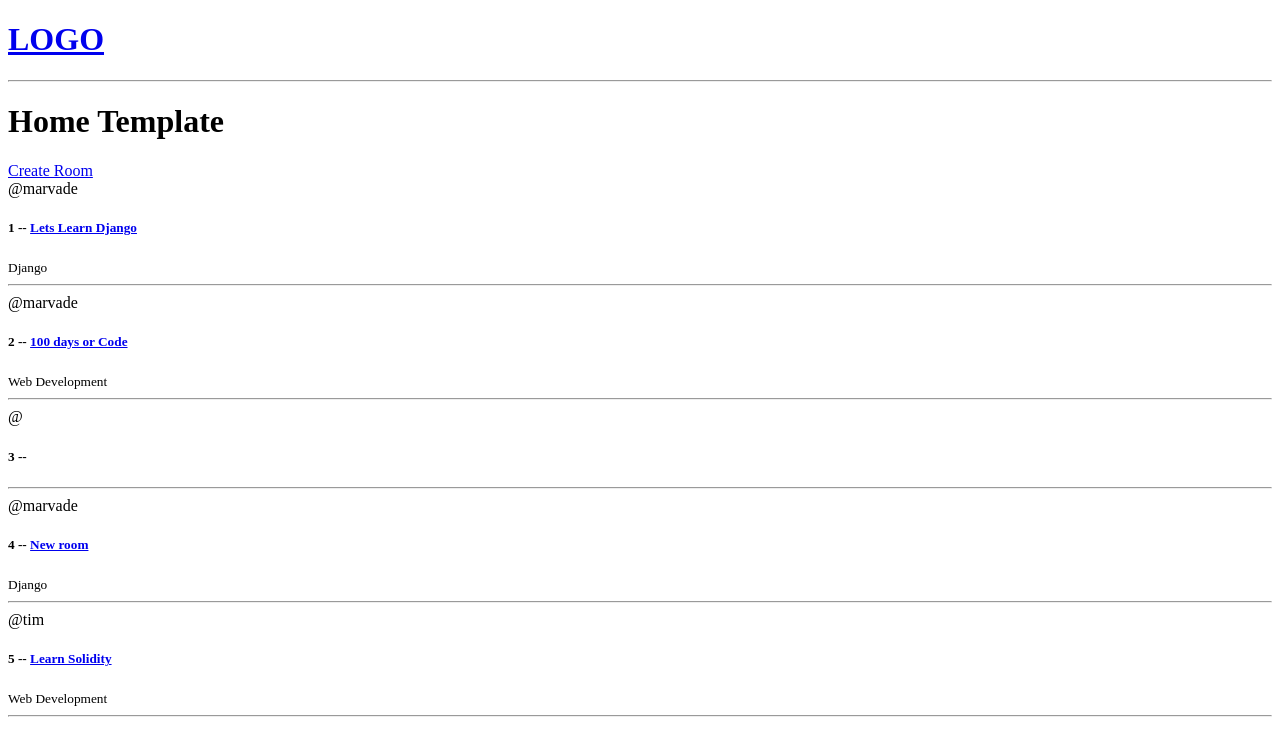
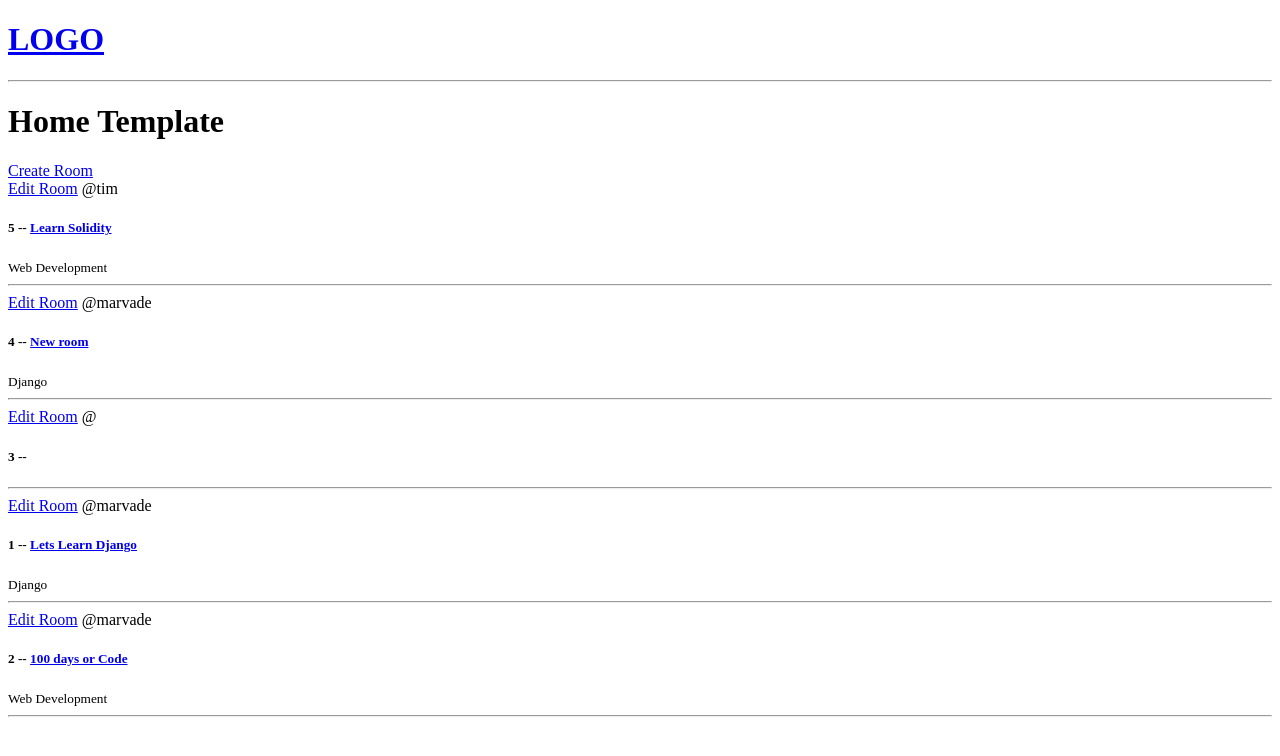
Before and after one commit to MarvsConcept/studybud, a Django app: page / in a window 1280 px wide. Shown: the top 756 px of the page. Run offline with Django 4.2, Linux system fonts and the light colour scheme; data comes from the database, SQL or seed files in the repository; both versions use the stored data as it was after the commit.

Commit message:
Updating Rooms Functionality

```diff
--- a/base/models.py
+++ b/base/models.py
@@ -18,6 +18,8 @@ class Room(models.Model):
     updated = models.DateTimeField(auto_now=True)
     created = models.DateTimeField(auto_now_add=True)
 
+    class Meta:
+        ordering = ['-updated', '-created']
 
     def __str__(self):
         return self.name
--- a/base/templates/base/home.html
+++ b/base/templates/base/home.html
@@ -10,6 +10,7 @@
     <div>
         {% for room in rooms %}
         <div>
+            <a href="{% url 'update-room' room.id %}">Edit Room</a>
             <span>@{{room.host.username}}</span>
             <h5>{{room.id}} -- <a href="{% url 'room' room.id %}">{{room.name}}</a></h5>
             <small>{{room.topic.name}}</small>
--- a/base/templates/base/room_form.html
+++ b/base/templates/base/room_form.html
@@ -4,7 +4,7 @@
 
     <form method="POST" action="">
         {% csrf_token %}
-
+        {{form.as_p}}
         <input type="submit" value="Submit">
     </form>
 
--- a/base/urls.py
+++ b/base/urls.py
@@ -5,4 +5,5 @@ urlpatterns = [
     path('', views.home, name='home',),
     path('room/<str:pk>/', views.room, name='room'),
     path('create-room/', views.createRoom, name='create-room'),
+    path('room/<str:pk>/update/', views.updateRoom, name='update-room'),
 ]
--- a/base/views.py
+++ b/base/views.py
@@ -1,6 +1,6 @@
-from django.shortcuts import render
+from django.shortcuts import render, redirect
 from .models import Room
-
+from .forms import RoomForm
 
 # rooms = [
 #     {'id':1, 'name':'Lets learn python!'},
@@ -19,5 +19,22 @@ def room(request, pk):
     return render(request, 'base/room.html', context)
 
 def createRoom(request):
-    context = {}
+    form = RoomForm()
+    if request.method == "POST":
+        form = RoomForm(request.POST)
+        if form.is_valid():
+            form.save()
+            return redirect('home')
+    context = {'form':form}
     return render(request, 'base/room_form.html', context)
+
+def updateRoom(request, pk):
+    room = Room.objects.get(id=pk)
+    form = RoomForm(instance=room)
+    if request.method == 'POST':
+        form = RoomForm(request.POST, instance =room)
+        if form.is_valid:
+            form.save()
+            return redirect('home')
+    context = {'form':form}
+    return render(request, 'base/room_form.html', context)
```
Also changed, not shown: base/forms.py (added, +10 -0 lines), db.sqlite3.
